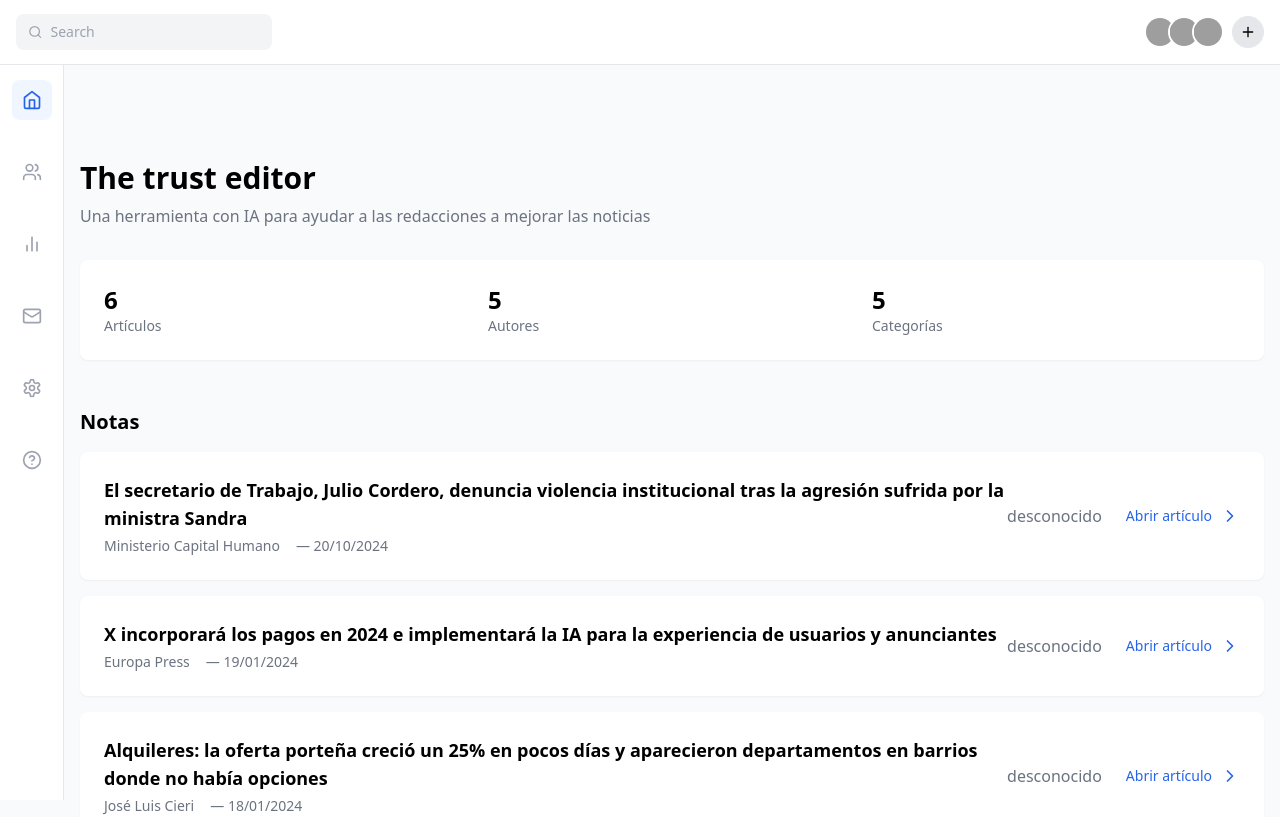
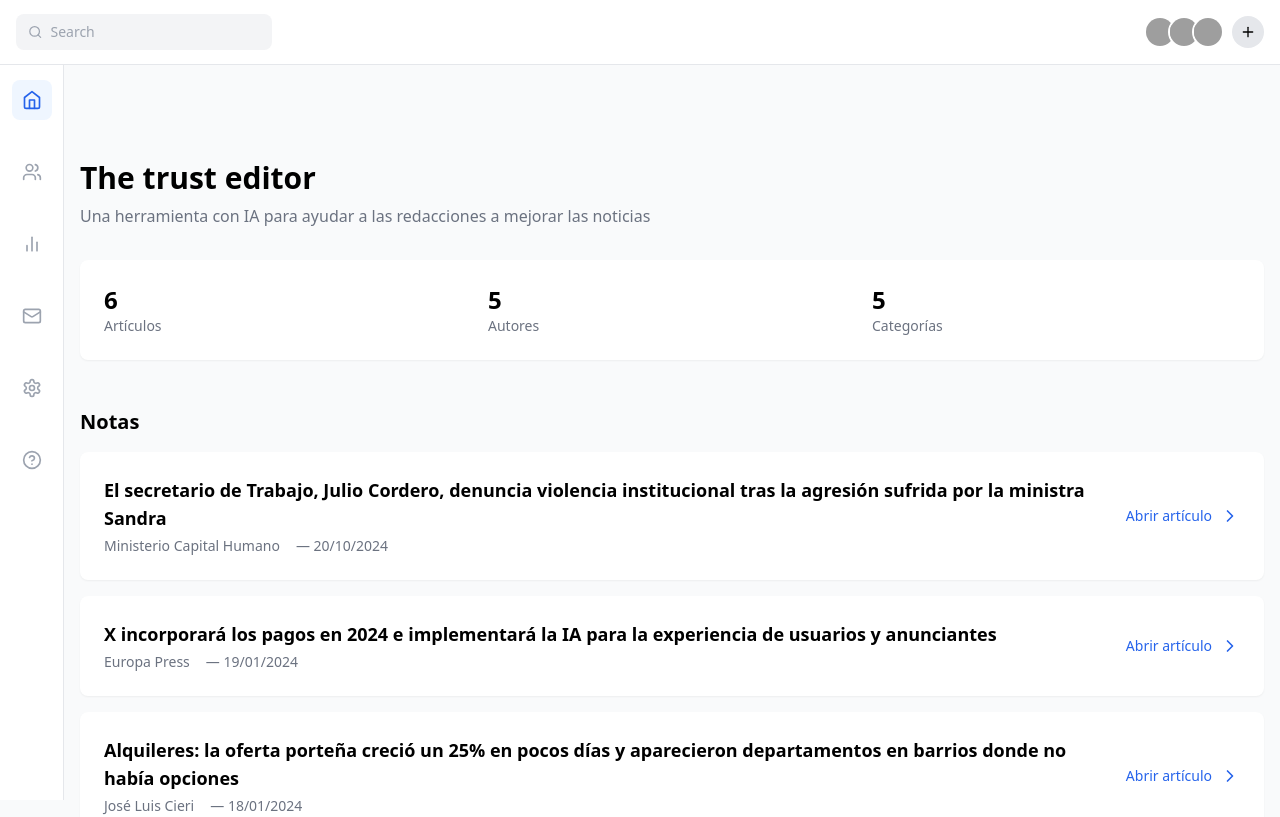
Before and after one commit to rusosnith/news-viewer, a React (Vite) app: page / in a window 1280 px wide. Shown: the top 817 px of the page. Built offline with nearby package versions, Linux system fonts and the light colour scheme; grey boxes are pictures that could not be loaded.

Commit message:
no poner "desconocido" en status

```diff
--- a/src/components/articleLoader.ts
+++ b/src/components/articleLoader.ts
@@ -13,7 +13,7 @@ const loadArticles = (): Article[] => {
             metrics: output.metrics as any || {},
             sentiment: output.sentiment || {},
             sources: output.sources || {},
-            status: output.status || 'desconocido'
+            status: output.status
         };
     });
 };
```
